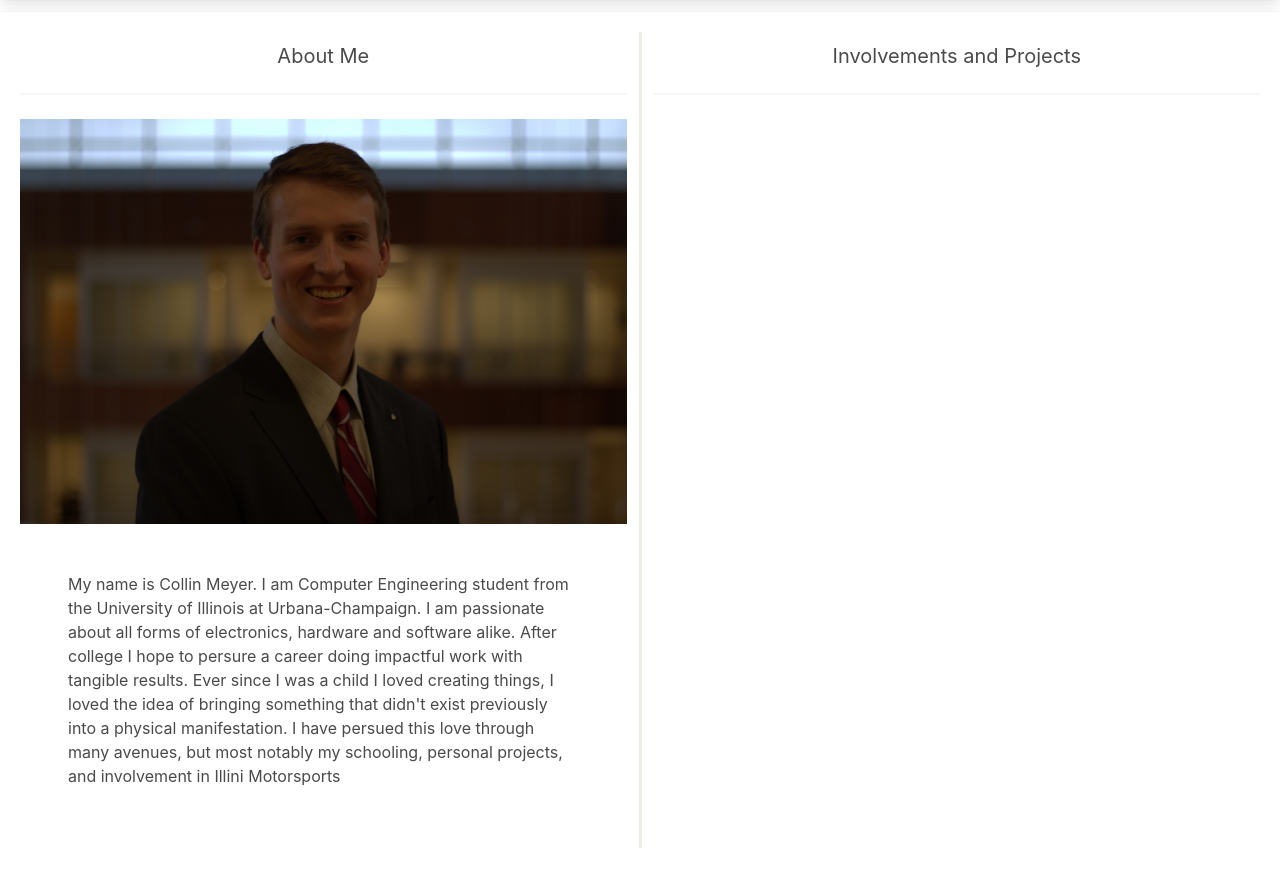
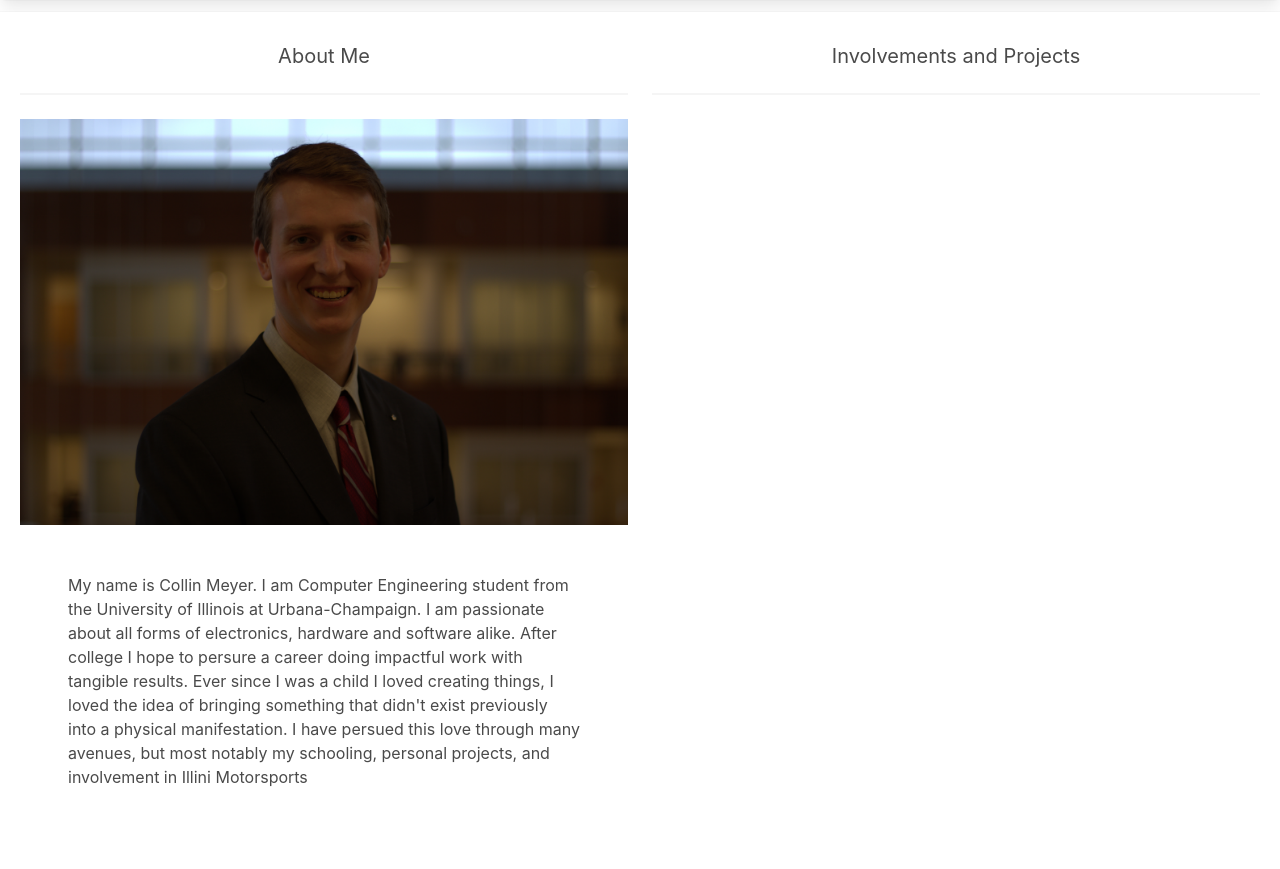
Before and after one commit to cmmeyer1800/personal_site, a Flask app: page / in a window 1280 px wide. Shown: the part 77-946 px from the top of the page. Before the commit the page ends 925 px from the top, so only its background shows below. Run offline with Flask 2, Linux system fonts and the light colour scheme.

Commit message:
updated content

```diff
--- a/personal_site/main/templates/index.html
+++ b/personal_site/main/templates/index.html
@@ -40,8 +40,8 @@
                 </div>
             </div>
         </div>
-        <div style="border-left: solid #eeeee4;">
-        </div>
+        <!-- <div style="border-left: solid #eeeee4;">
+        </div> -->
         <div class="column has-text-centered">
             <div class="subtitle is-size-5">
                 Involvements and Projects
```
